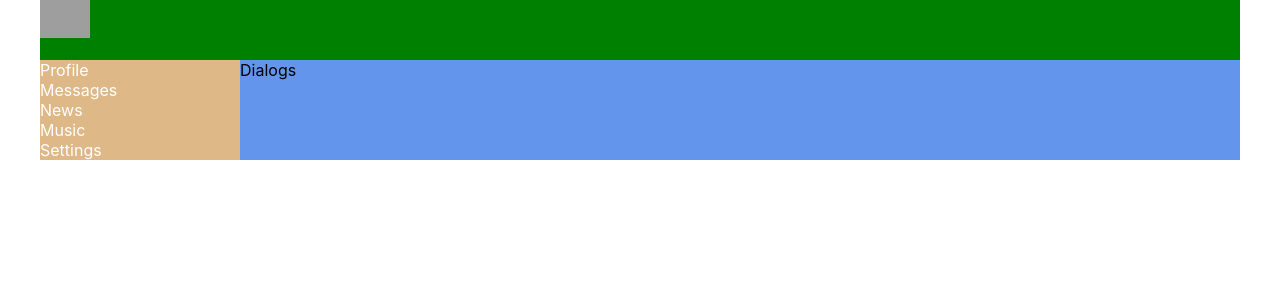
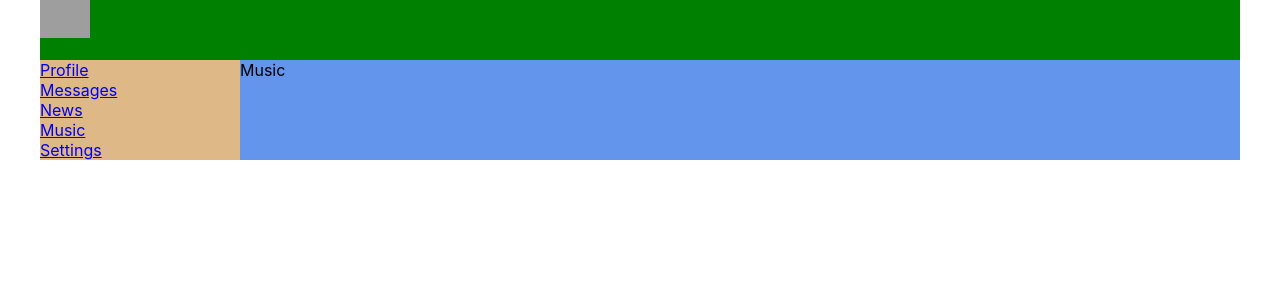
Before and after one commit to kolayma/samurai-way-main, a React (Create React App) app: page /music in a window 1280 px wide. Shown: the top 300 px of the page. Built offline with nearby package versions, Linux system fonts and the light colour scheme; grey boxes are pictures that could not be loaded.

Commit message:
added route components

```diff
--- a/src/App.tsx
+++ b/src/App.tsx
@@ -4,17 +4,27 @@
 import Navbar from "./components/navbar/Navbar";
 import Profile from "./components/profile/Profile";
 import Dialogs from "./components/Dialogs/Dialogs";
+import {BrowserRouter, Route} from "react-router-dom";
+import News from "./components/News/News";
+import Music from "./components/Music/Music";
+import Settings from "./components/Settings/Settings";
 
 function App() {
     return (
-        <div className="app-wrapper">
-            <Header/>
-            <Navbar/>
-            <div className="app-wrapper-content">
-                <Dialogs />
+        <BrowserRouter>
+            <div className="app-wrapper">
+                <Header/>
+                <Navbar/>
+                <div className="app-wrapper-content">
+                    <Route path='/dialogs' component={Dialogs}/>
+                    <Route path='/profile' component={Profile}/>
+                    <Route path='/news' component={News}/>
+                    <Route path='/music' component={Music}/>
+                    <Route path='/settings' component={Settings}/>
+                </div>
             </div>
-            {/*<Profile />*/}
-        </div>
+        </BrowserRouter>
+
     );
 }
 
--- /dev/null
+++ b/src/components/Music/Music.tsx
@@ -0,0 +1,10 @@
+import React from "react";
+
+const Music = ()=> {
+    return (
+        <div>
+            Music
+        </div>
+    )
+}
+export default Music;
--- /dev/null
+++ b/src/components/News/News.tsx
@@ -0,0 +1,10 @@
+import React from "react";
+
+const News = ()=> {
+    return (
+        <div>
+            News
+        </div>
+    )
+}
+export default News;
--- /dev/null
+++ b/src/components/Settings/Settings.tsx
@@ -0,0 +1,10 @@
+import React from "react";
+
+const Settings = ()=> {
+    return (
+        <div>
+            Settings
+        </div>
+    )
+}
+export default Settings;
--- a/src/components/navbar/Navbar.tsx
+++ b/src/components/navbar/Navbar.tsx
@@ -5,19 +5,19 @@
     return (
         <nav className={s.nav}>
             <div className={s.item}>
-                <a>Profile</a>
+                <a href="/profile">Profile</a>
+            </div>
+            <div className={`${s.item} ${s.active}`}>
+                <a href="/dialogs">Messages</a>
             </div>
             <div className={s.item}>
-                <a>Messages</a>
+                <a href='/news'>News</a>
             </div>
             <div className={s.item}>
-                <a>News</a>
+                <a href='/music'>Music</a>
             </div>
             <div className={s.item}>
-                <a>Music</a>
-            </div>
-            <div className={s.item}>
-                <a>Settings</a>
+                <a href='/settings'>Settings</a>
             </div>
         </nav>
     )
```
Also changed, not shown: src/components/Music/Music.module.css (added), src/components/News/News.module.css (added), src/components/Settings/Settings.module.css (added).
